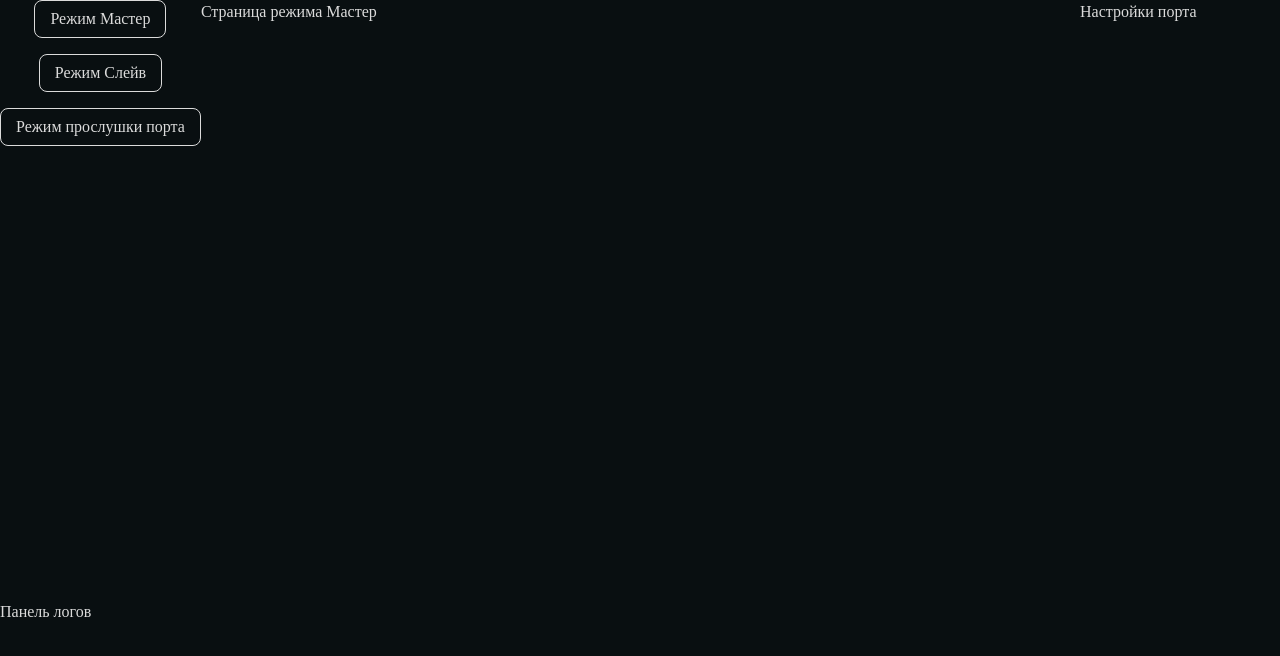
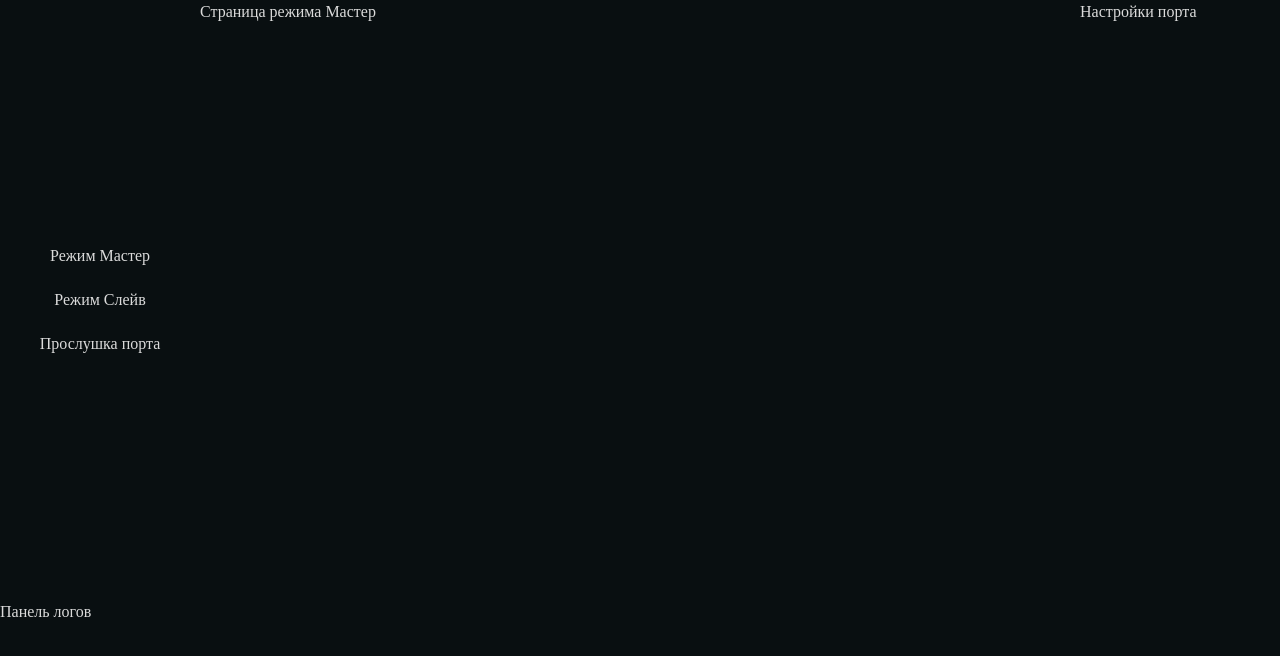
Before and after one commit to Igor21v/modbus-emul, a React (Create React App) app: page / in a window 1280 px wide. Shown: the top 656 px of the page. Built offline with nearby package versions, Linux system fonts and the light colour scheme.

Commit message:
build: fix router, add AppLink

```diff
--- a/src/app/providers/router/ui/AppRouter.tsx
+++ b/src/app/providers/router/ui/AppRouter.tsx
@@ -10,15 +10,13 @@ import { PageLoader } from 'widgets/PageLoader';
 import { AppRouteProps, routeConfig } from '../config/routeConfig';
 
 const AppRouter = () => {
-  const renderWithWrapper = useCallback((route: AppRouteProps): RouteObject => {
+  const renderWithWrapper = useCallback((route: AppRouteProps) => {
     const element = (
       <Suspense fallback={<PageLoader />}>{route.element}</Suspense>
     );
-    return { path: route.path, element: element };
+    return <Route key={route.path} path={route.path} element={element} />;
   }, []);
-  const routes = Object.values(routeConfig()).map(renderWithWrapper);
-  const router = createBrowserRouter(routes);
-  return <RouterProvider router={router} />;
+  return <Routes>{Object.values(routeConfig()).map(renderWithWrapper)}</Routes>;
 };
 
 export default AppRouter;
--- a/src/index.tsx
+++ b/src/index.tsx
@@ -1,14 +1,17 @@
-import React from "react";
-import ReactDOM from "react-dom/client";
-import "./app/styles/index.css";
-import "./app/styles/variables.css";
-import App from "./app/App";
+import React from 'react';
+import ReactDOM from 'react-dom/client';
+import './app/styles/index.css';
+import './app/styles/variables.css';
+import App from './app/App';
+import { BrowserRouter } from 'react-router-dom';
 
 const root = ReactDOM.createRoot(
-  document.getElementById("root") as HTMLElement
+  document.getElementById('root') as HTMLElement,
 );
 root.render(
   <React.StrictMode>
-    <App />
-  </React.StrictMode>
+    <BrowserRouter>
+      <App />
+    </BrowserRouter>
+  </React.StrictMode>,
 );
--- /dev/null
+++ b/src/shared/ui/AppLink/AppLink.module.css
@@ -0,0 +1,19 @@
+.AppLink {
+  color: var(--primary-color);
+}
+
+.primary {
+  color: var(--primary-color);
+}
+
+.secondary {
+  color: var(--inverted-primary-color);
+}
+
+.red {
+  color: red;
+}
+
+.changeOpacity:hover {
+  opacity: 0.8;
+}
--- /dev/null
+++ b/src/shared/ui/AppLink/AppLink.tsx
@@ -0,0 +1,37 @@
+import { memo, ReactNode } from 'react';
+import { Link, LinkProps } from 'react-router-dom';
+import { classNames } from 'shared/lib/classNames/classNames';
+import cls from './AppLink.module.css';
+
+export type AppLinkTheme = 'primary' | 'secondary' | 'red';
+
+interface AppLinkProps extends LinkProps {
+  className?: string;
+  theme?: AppLinkTheme;
+  children?: ReactNode;
+  preventChangeOpacity?: boolean;
+}
+
+export const AppLink = memo((props: AppLinkProps) => {
+  const {
+    className,
+    children,
+    to,
+    theme = 'primary',
+    preventChangeOpacity,
+    ...otherProps
+  } = props;
+  return (
+    <Link
+      to={to}
+      className={classNames(
+        cls.AppLink,
+        { [cls.changeOpacity]: !preventChangeOpacity },
+        [className, cls[theme]],
+      )}
+      {...otherProps}
+    >
+      {children}
+    </Link>
+  );
+});
--- /dev/null
+++ b/src/shared/ui/AppLink/index.ts
@@ -0,0 +1 @@
+export * from './AppLink';
--- a/src/widgets/Leftbar/ui/Leftbar/Leftbar.module.css
+++ b/src/widgets/Leftbar/ui/Leftbar/Leftbar.module.css
@@ -1,3 +1,3 @@
 .Leftbar {
-  height: '100%';
+  height: 100%;
 }
--- a/src/widgets/Leftbar/ui/Leftbar/Leftbar.tsx
+++ b/src/widgets/Leftbar/ui/Leftbar/Leftbar.tsx
@@ -3,6 +3,9 @@ import cls from './Leftbar.module.css';
 import { classNames } from 'shared/lib/classNames/classNames';
 import { Button } from 'shared/ui/Button';
 import { VStack } from 'shared/ui/Stack';
+import { AppLink } from 'shared/ui/AppLink';
+import { routerMap } from 'shared/const/router';
+import { Text } from 'shared/ui/Text';
 
 interface LeftbarProps {
   className?: string;
@@ -12,10 +15,12 @@ export const Leftbar = memo((props: LeftbarProps) => {
   const { className } = props;
 
   return (
-    <VStack gap="16" justify="center" align="center" className={cls.Leftbar}>
-      <Button>Режим Мастер</Button>
-      <Button>Режим Слейв</Button>
-      <Button>Режим прослушки порта</Button>
+    <VStack align="center" justify="center" gap="20" className={cls.Leftbar}>
+      <AppLink to={routerMap.listen}>
+        <Text text="Режим Мастер" />
+      </AppLink>
+      <AppLink to={routerMap.listen}>Режим Слейв</AppLink>
+      <AppLink to={routerMap.listen}>Прослушка порта</AppLink>
     </VStack>
   );
 });
```
